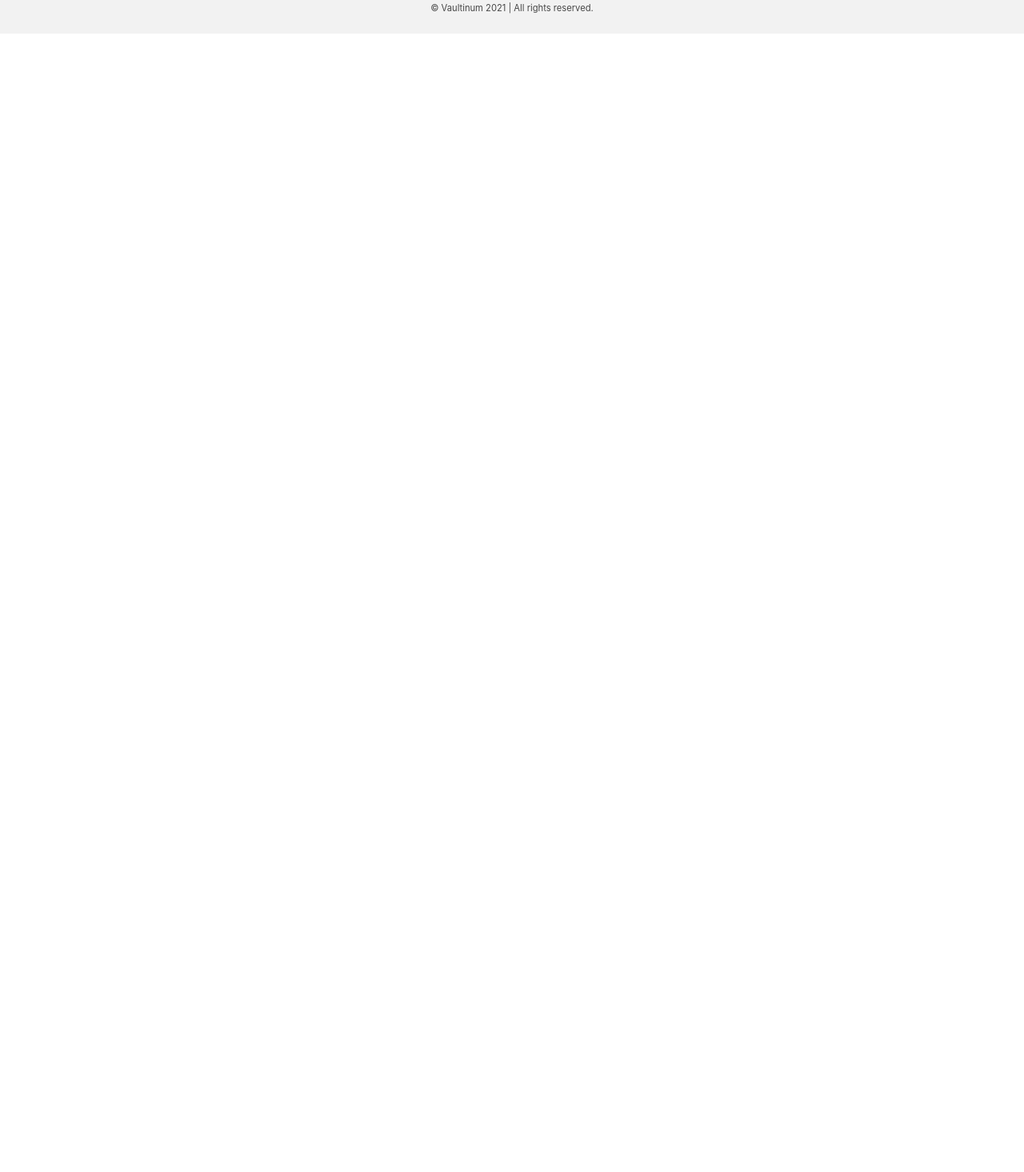
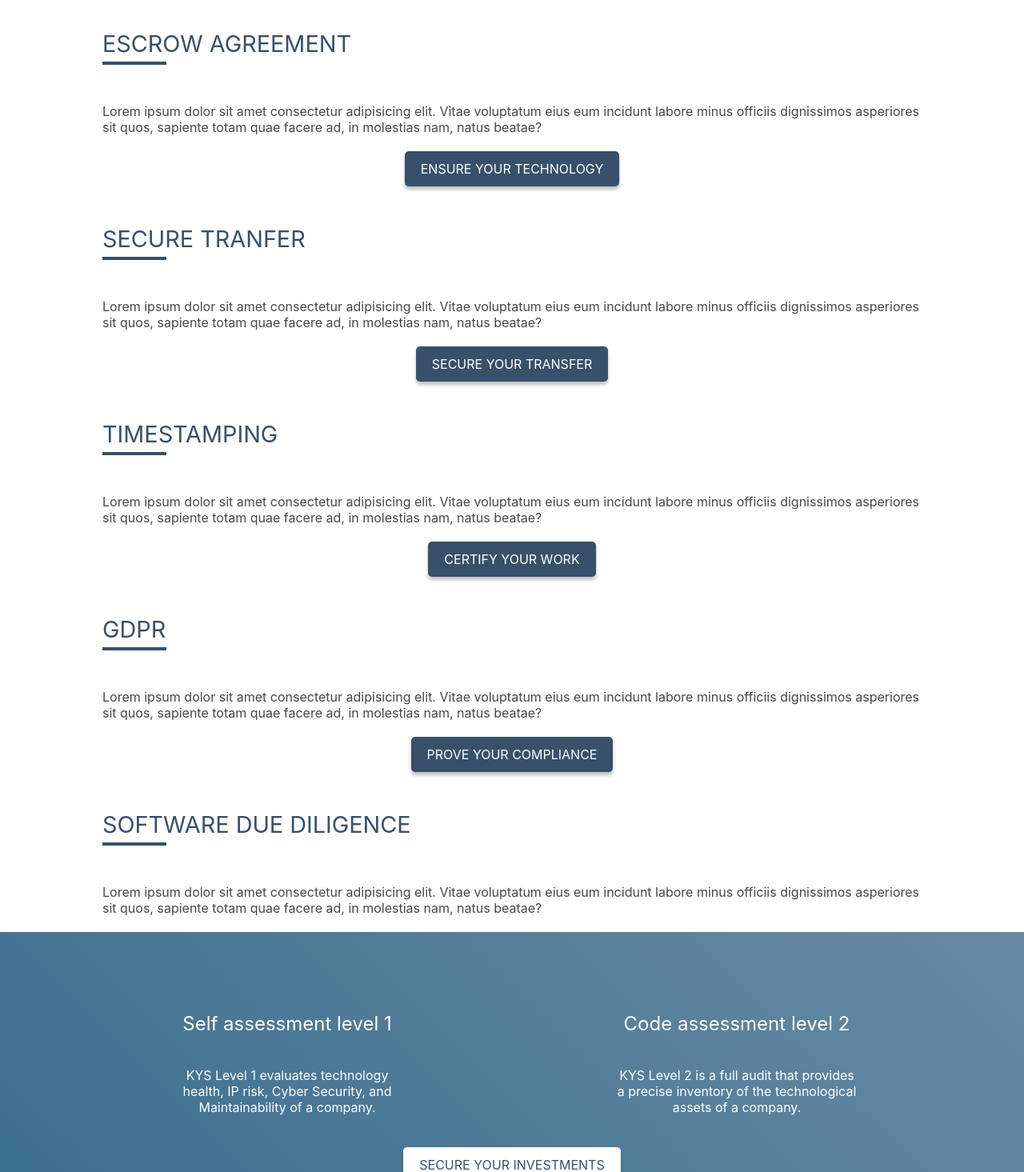
Before and after one commit to nathaner/test-temp, a Next.js app: page /solutions in a window 1280 px wide. Shown: the part 388-1853 px from the top of the page at 80% size. Before the commit the page ends 800 px from the top, so only its background shows below. Built offline with nearby package versions, Linux system fonts and the light colour scheme.

Commit message:
Create Solutions page

```diff
--- a/pages/solutions.tsx
+++ b/pages/solutions.tsx
@@ -1,4 +1,6 @@
 import Head from 'next/head';
+import ButtonLink from '../components/common/ButtonLink';
+import ButtonLinkContrast from '../components/common/ButtonLinkContrast';
 import Container from '../components/common/Container';
 
 export default function AboutVaultinum() {
@@ -9,11 +11,126 @@
         <meta name="viewport" content="initial-scale=1.0, width=device-width" />
         <meta name="robots" content="noindex" />
       </Head>
-      <Container>
-        <section>
-          <h2>Solutions</h2>
+      <main className="solutions">
+        <Container>
+          <section>
+            <h1>Solutions</h1>
+          </section>
+
+          <section>
+            <h2>Deposit</h2>
+
+            <p>
+              Lorem ipsum dolor sit amet consectetur adipisicing elit. Vitae
+              voluptatum eius eum incidunt labore minus officiis dignissimos
+              asperiores sit quos, sapiente totam quae facere ad, in molestias
+              nam, natus beatae?
+            </p>
+
+            <div className="text-center">
+              <ButtonLink href="/">Protect your IP</ButtonLink>
+            </div>
+          </section>
+          <section>
+            <h2>Escrow agreement</h2>
+
+            <p>
+              Lorem ipsum dolor sit amet consectetur adipisicing elit. Vitae
+              voluptatum eius eum incidunt labore minus officiis dignissimos
+              asperiores sit quos, sapiente totam quae facere ad, in molestias
+              nam, natus beatae?
+            </p>
+
+            <div className="text-center">
+              <ButtonLink href="/">Ensure your technology</ButtonLink>
+            </div>
+          </section>
+          <section>
+            <h2>Secure tranfer</h2>
+
+            <p>
+              Lorem ipsum dolor sit amet consectetur adipisicing elit. Vitae
+              voluptatum eius eum incidunt labore minus officiis dignissimos
+              asperiores sit quos, sapiente totam quae facere ad, in molestias
+              nam, natus beatae?
+            </p>
+
+            <div className="text-center">
+              <ButtonLink href="/">Secure your transfer</ButtonLink>
+            </div>
+          </section>
+          <section>
+            <h2>Timestamping</h2>
+
+            <p>
+              Lorem ipsum dolor sit amet consectetur adipisicing elit. Vitae
+              voluptatum eius eum incidunt labore minus officiis dignissimos
+              asperiores sit quos, sapiente totam quae facere ad, in molestias
+              nam, natus beatae?
+            </p>
+
+            <div className="text-center">
+              <ButtonLink href="/">Certify your work</ButtonLink>
+            </div>
+          </section>
+          <section>
+            <h2>GDPR</h2>
+
+            <p>
+              Lorem ipsum dolor sit amet consectetur adipisicing elit. Vitae
+              voluptatum eius eum incidunt labore minus officiis dignissimos
+              asperiores sit quos, sapiente totam quae facere ad, in molestias
+              nam, natus beatae?
+            </p>
+
+            <div className="text-center">
+              <ButtonLink href="/">Prove your compliance</ButtonLink>
+            </div>
+          </section>
+          <section>
+            <h2>Software due diligence</h2>
+
+            <p>
+              Lorem ipsum dolor sit amet consectetur adipisicing elit. Vitae
+              voluptatum eius eum incidunt labore minus officiis dignissimos
+              asperiores sit quos, sapiente totam quae facere ad, in molestias
+              nam, natus beatae?
+            </p>
+          </section>
+        </Container>
+        <section className="kys-levels">
+          <Container>
+            <div className="grid">
+              <div>
+                <h3>Self assessment level 1</h3>
+                KYS Level 1 evaluates technology health, IP risk, Cyber
+                Security, and Maintainability of a company.
+              </div>
+              <div>
+                <h3>Code assessment level 2</h3>
+                KYS Level 2 is a full audit that provides a precise inventory of
+                the technological assets of a company.
+              </div>
+            </div>
+
+            <ButtonLinkContrast href="/">
+              Secure your investments
+            </ButtonLinkContrast>
+          </Container>
         </section>
-      </Container>
+
+        <section className="more-info">
+          <Container>
+            <h2>Need more information?</h2>
+
+            <div className="grid">
+              <ButtonLink href="/">White papers</ButtonLink>
+              <ButtonLink href="/">Webinars</ButtonLink>
+              <ButtonLink href="/">Contact us</ButtonLink>
+            </div>
+          </Container>
+        </section>
+      </main>
     </>
   );
 }
--- a/styles/globals.scss
+++ b/styles/globals.scss
@@ -8,6 +8,7 @@
 @import 'layouts/base';
 @import 'layouts/homepage';
 @import 'layouts/about_us';
+@import 'layouts/solutions';
 
 /* COMPONENTS */
 @import 'components/buttons';
--- /dev/null
+++ b/styles/layouts/solutions.scss
@@ -0,0 +1,41 @@
+.solutions {
+  .kys-levels {
+    background: linear-gradient(45deg, rgb(57, 110, 142), rgb(105, 138, 163));
+    padding: 100px 30px;
+    text-align: center;
+    .grid {
+      display: grid;
+      grid-template-columns: repeat(auto-fit, minmax(200px, 300px));
+      column-gap: 100px;
+      justify-content: space-around;
+      color: white;
+      margin-bottom: 40px;
+    }
+
+    h3 {
+      color: white;
+
+      margin-bottom: 40px;
+    }
+  }
+
+  .btn {
+      display: inline-block;
+      margin: auto;
+  }
+
+  .more-info {
+      margin-bottom: 50px;
+      h2 {
+          text-align: center;
+          &::after {
+              display: none;
+          }
+      }
+      .grid {
+          display: grid;
+          grid-template-columns: repeat(3, auto);
+          column-gap: 100px;
+      }
+  }
+}
```
